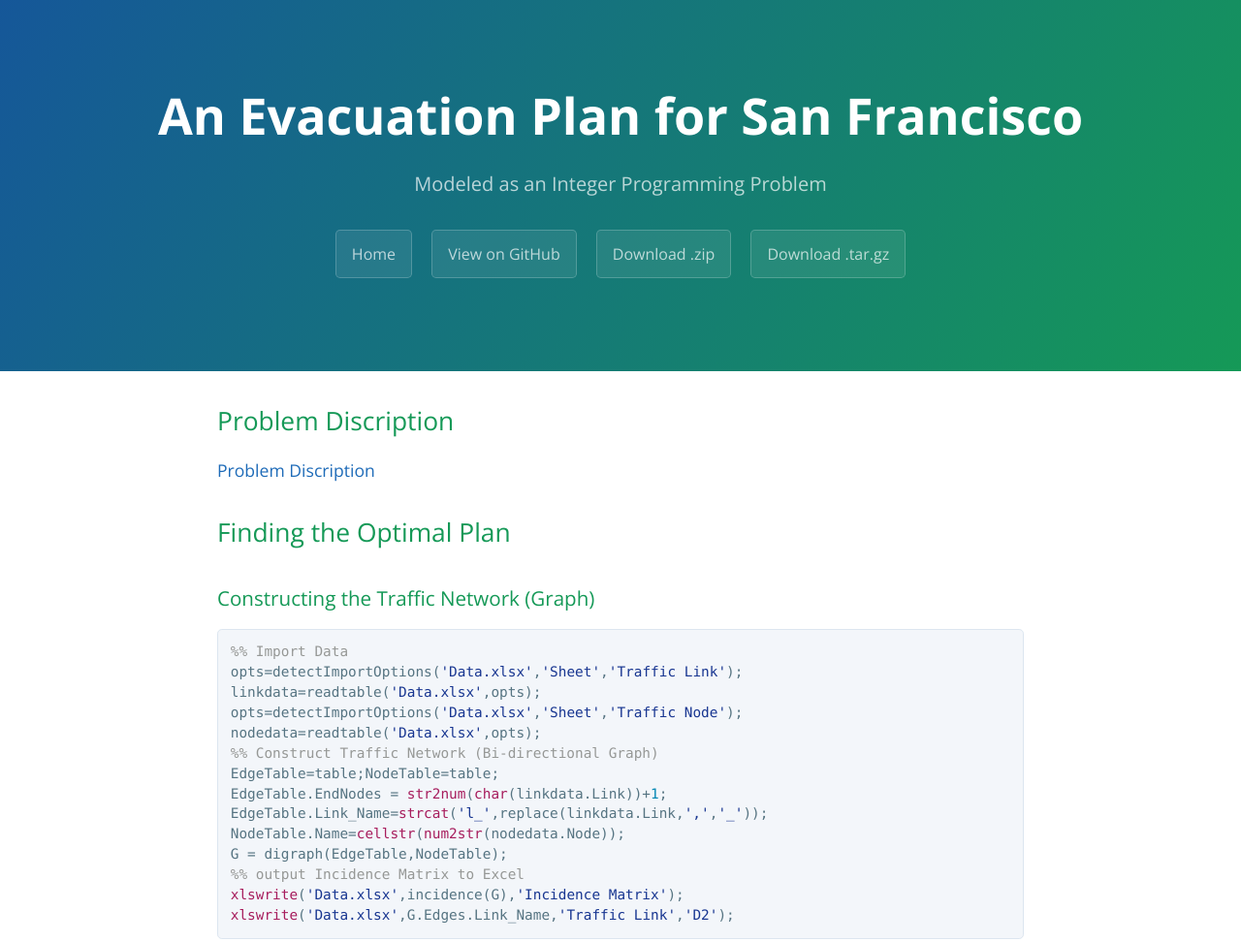
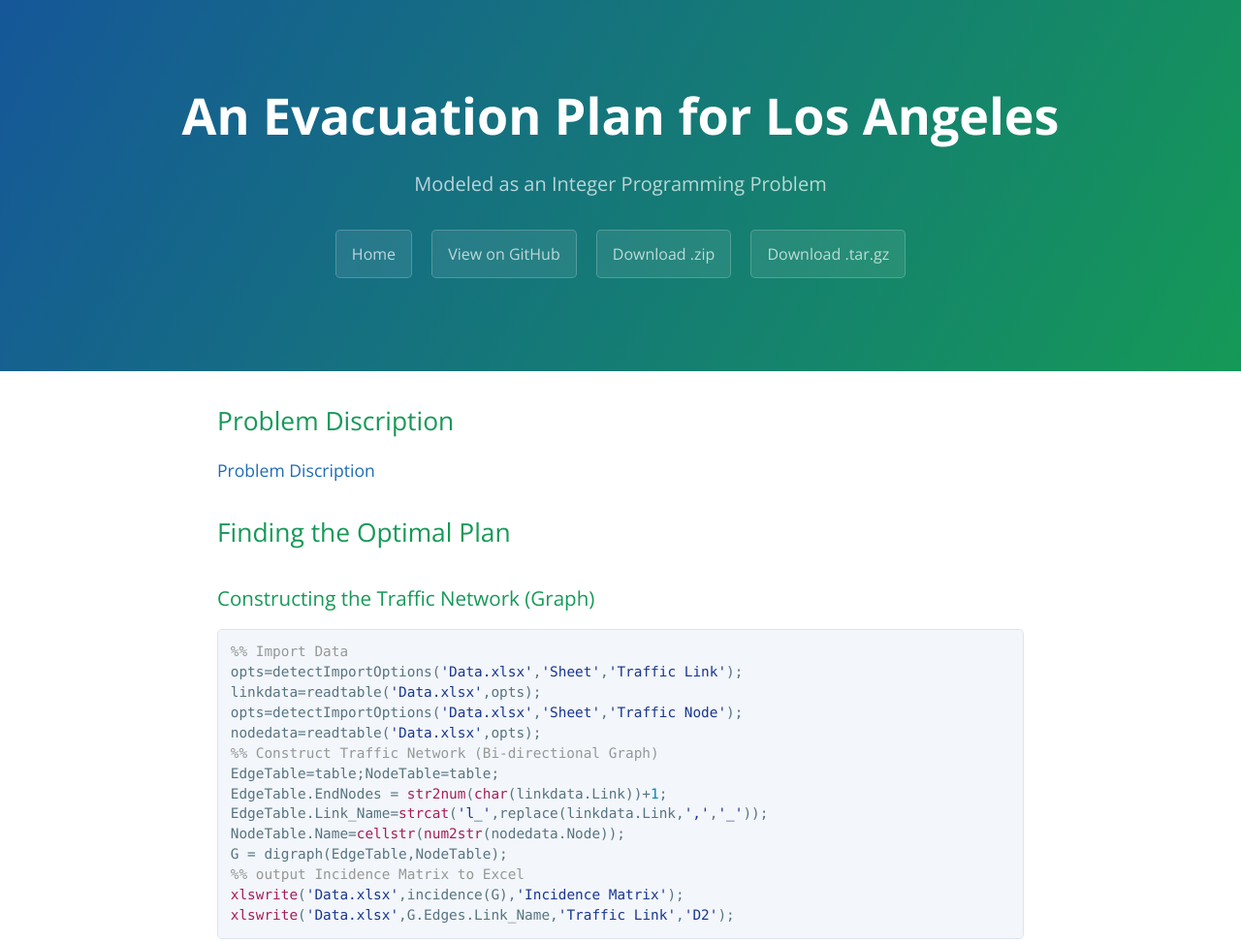
Before and after one commit to LiutongZhou/Interesting-Problems, a plain HTML site: page An-Evacuation-Traffic-Management-Problem/index.html in a window 1280 px wide. Shown: the top 972 px of the page at 97% size. Drawn offline with nearby package versions, Linux system fonts and the light colour scheme.

Commit message:
Revision

```diff
--- a/An-Evacuation-Traffic-Management-Problem/index.html
+++ b/An-Evacuation-Traffic-Management-Problem/index.html
@@ -2,7 +2,7 @@
 <html lang="en-us">
   <head>
     <meta charset="UTF-8">
-    <title>An Evacuation Plan for San Francisco by LiutongZhou</title>
+    <title>An Evacuation Plan for Los Angeles by LiutongZhou</title>
     <meta name="viewport" content="width=device-width, initial-scale=1">
     <link rel="stylesheet" type="text/css" href="../stylesheets/normalize.css" media="screen">
     <link href='https://fonts.googleapis.com/css?family=Open+Sans:400,700' rel='stylesheet' type='text/css'>
@@ -11,7 +11,7 @@
   </head>
   <body>
     <section class="page-header">
-      <h1 class="project-name">An Evacuation Plan for San Francisco</h1>
+      <h1 class="project-name">An Evacuation Plan for Los Angeles</h1>
       <h2 class="project-tagline">Modeled as an Integer Programming Problem</h2>
       <a href="https://LiutongZhou.github.io" class="btn">Home</a>
       <a href="https://github.com/LiutongZhou/Interesting-Problems/tree/master/An-Evacuation-Traffic-Management-Problem" class="btn">View on GitHub</a>
@@ -109,7 +109,7 @@ End
 <p><img src="https://liutongzhou.github.io/Interesting-Problems/An-Evacuation-Traffic-Management-Problem/Evacuation_Plan.png" alt="The Optimal Evacuation Plan"></p>
 <p><center>Figure The Optimal Evacuation Plan</center></p>
       <footer class="site-footer">
-        <span class="site-footer-owner"><a href="https://github.com/LiutongZhou/An-Evacuation-Tra-c-Management-Problem">An Evacuation Plan for San Francisco</a> is maintained by <a href="https://github.com/LiutongZhou">LiutongZhou</a>.</span>
+        <span class="site-footer-owner"><a href="https://github.com/LiutongZhou/An-Evacuation-Tra-c-Management-Problem">An Evacuation Plan for Los Angeles</a> is maintained by <a href="https://github.com/LiutongZhou">LiutongZhou</a>.</span>
 
         <span class="site-footer-credits">This page was generated by <a href="https://pages.github.com">GitHub Pages</a> using the <a href="https://github.com/jasonlong/cayman-theme">Cayman theme</a> by <a href="https://twitter.com/jasonlong">Jason Long</a>.</span>
       </footer>
```
